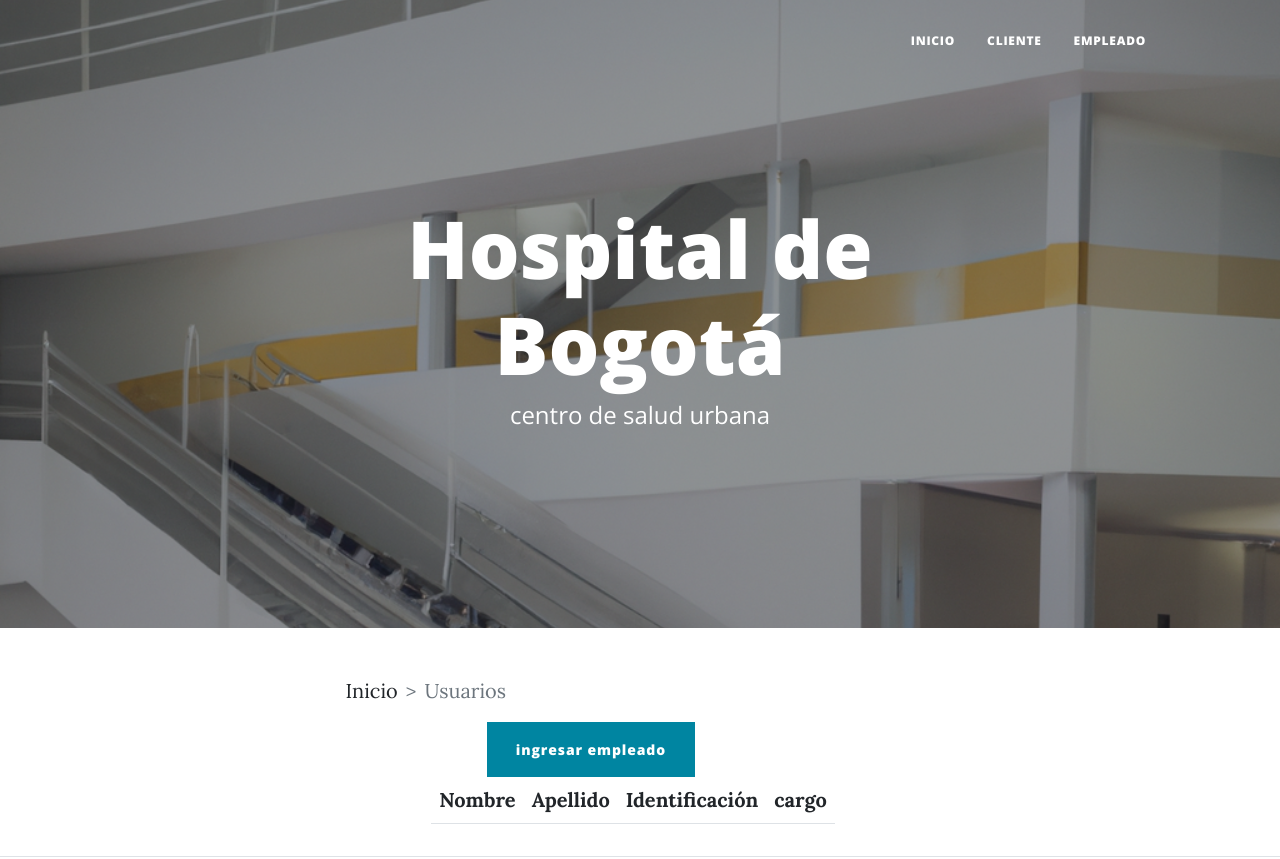
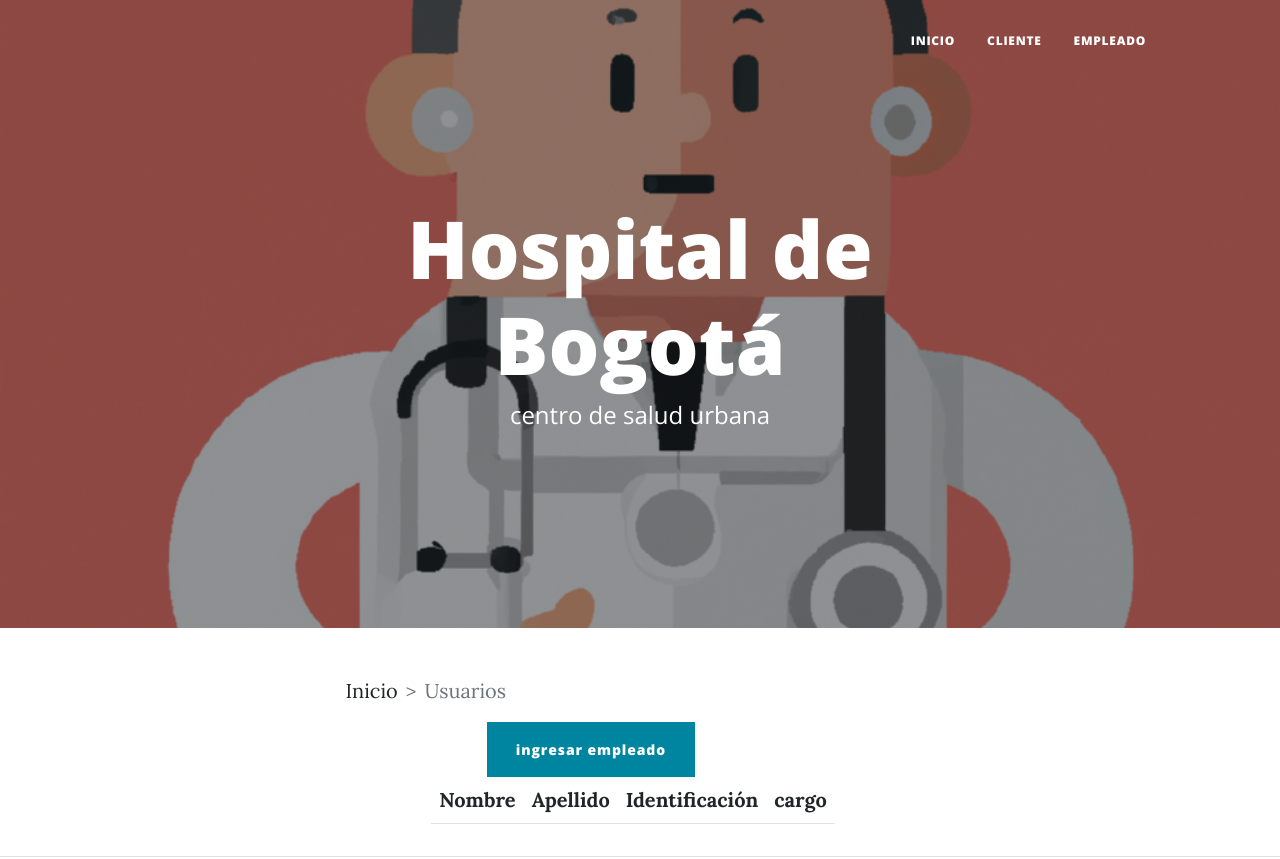
Before and after one commit to eddiesan118/taller3, a plain HTML site: page empleado.html in a window 1280 px wide. Shown: the top 859 px of the page. Drawn offline with nearby package versions, Linux system fonts and the light colour scheme; a script that the page names is missing.

Commit message:
Diseño
Se termina de generar el diseño del programa.

```diff
--- a/empleado.html
+++ b/empleado.html
@@ -35,7 +35,7 @@
             </div>
         </nav>
         <!-- Page Header-->
-        <header class="masthead" style="background-image: url('assets/img/fondo.jpg')">
+        <header class="masthead" style="background-image: url('images/medico.png')">
             <div class="container position-relative px-4 px-lg-5">
                 <div class="row gx-4 gx-lg-5 justify-content-center">
                     <div class="col-md-10 col-lg-8 col-xl-7">
```
Also changed, not shown: cliente.html (+1 -1 lines), images/cliente.png (added), images/medico.png (added).
